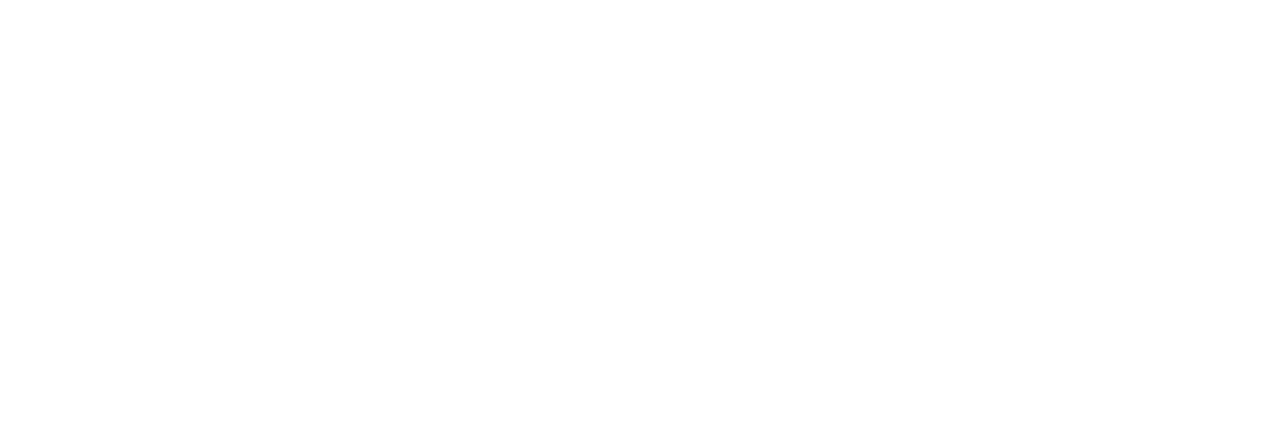
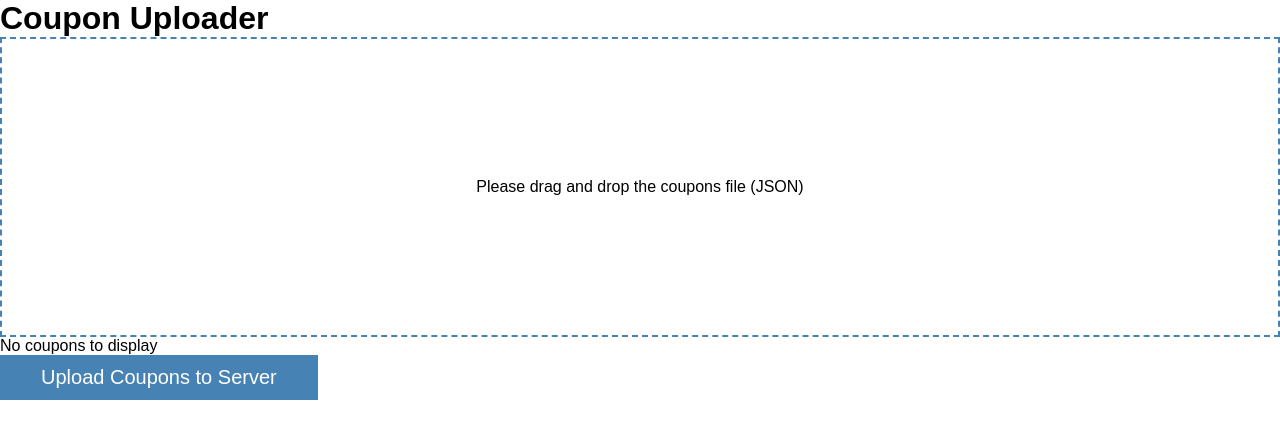
Before and after one commit to sumitprasadqp/react-assignment, a React (Vite) app: page / in a window 1280 px wide. Shown: the top 438 px of the page. Built offline with nearby package versions, Linux system fonts and the light colour scheme.

Commit message:
basic drag and drop of files
drag and drop events and visual feedback when files dragged over
reject files other than JSON
stop opening of files by default

```diff
--- a/src/App.tsx
+++ b/src/App.tsx
@@ -1,9 +1,10 @@
 import './App.css'
+import CouponUploader from './components/CouponUploader';
 
 const App = () => {
   return (
     <div className="App">
-
+      <CouponUploader />
     </div>
   );
 }
--- /dev/null
+++ b/src/components/CouponUploader.css
@@ -0,0 +1,32 @@
+.drop-zone {
+  width: 100%;
+  min-height: 300px;
+  border: 2px dashed steelblue;
+
+  display: flex;
+  justify-content: center;
+  align-items: center;
+}
+
+.drop-zone.dragging {
+  background-color: #ddd;
+  border: 2px dashed #f00;
+}
+
+button {
+  color: #fff;
+  background-color: steelblue;
+  font-size: 1.25em;
+  padding: 0.5em 2em;
+  border: 1px solid transparent;
+  cursor: pointer;
+}
+
+button:hover {
+  box-shadow: 0.2em 0.5em 0.3em -0.3em #333;
+  border: 1px solid #fff;
+}
+
+button:active {
+  transform: scale(0.95);
+}
--- /dev/null
+++ b/src/components/CouponUploader.tsx
@@ -0,0 +1,87 @@
+import React, { useState } from 'react';
+import './CouponUploader.css';
+
+type Coupon = {
+  code: string;
+  discountAmount: number;
+  expireDate: string;
+};
+
+const CouponUploader = () => {
+  const [coupons, setCoupons] = useState<Coupon[]>([]);
+  const [dragging, setDragging] = useState<Boolean>(false);
+
+  const handleFileDrop = (file: unknown) => {
+    if (!file || file.type !== 'application/json') {
+      alert('Invalid file type');
+      return;
+    }
+  };
+
+  const handleDrop = (e: React.DragEvent<HTMLDivElement>) => {
+    e.preventDefault();
+    console.log(e.dataTransfer.files);
+    handleFileDrop(e.dataTransfer.files[0]);
+  };
+
+  const handleDragOver = (e: React.DragEvent<HTMLDivElement>) => {
+    e.preventDefault();
+    setDragging(true);
+  };
+
+  const handleDragLeave = (e: React.DragEvent<HTMLDivElement>) => {
+    e.preventDefault();
+    setDragging(false);
+  };
+
+  return (
+    <div className="CouponUploader">
+      <header>
+        <h1>Coupon Uploader</h1>
+      </header>
+
+      <div
+        className={`drop-zone ${dragging && `dragging`}`}
+        onDragOver={handleDragOver}
+        onDrop={handleDrop}
+        onDragLeave={handleDragLeave}
+      >
+        <p>Please drag and drop the coupons file (JSON)</p>
+      </div>
+
+      {
+        coupons.length == 0 && <p>No coupons to display</p>
+      }
+      {
+        coupons.length > 0 && (
+          <table>
+            <thead>
+              <tr>
+                <th>Code</th>
+                <th>Amount</th>
+                <th>Expiry</th>
+              </tr>
+            </thead>
+            <tbody>
+              {
+                coupons.map((current) => {
+                  return (
+                    <tr key={current.code}>
+                      <td>{current.code}</td>
+                      <td>{current.discountAmount}</td>
+                      <td>{current.expireDate}</td>
+                    </tr>
+                  )
+                })
+              }
+            </tbody>
+          </table>
+        )
+      }
+
+      <button>Upload Coupons to Server</button>
+    </div>
+  );
+};
+
+export default CouponUploader;
--- /dev/null
+++ b/src/resources/coupons.json
@@ -0,0 +1,4 @@
+[
+  { "code": "SAVE10", "discountAmount": 10, "expiryDate": "2025-12-31" },
+  { "code": "BIGDEAL", "discountAmount": 500, "expiryDate": "2025-10-15" }
+]
```
Also changed, not shown: src/resources/sample.txt (added).
